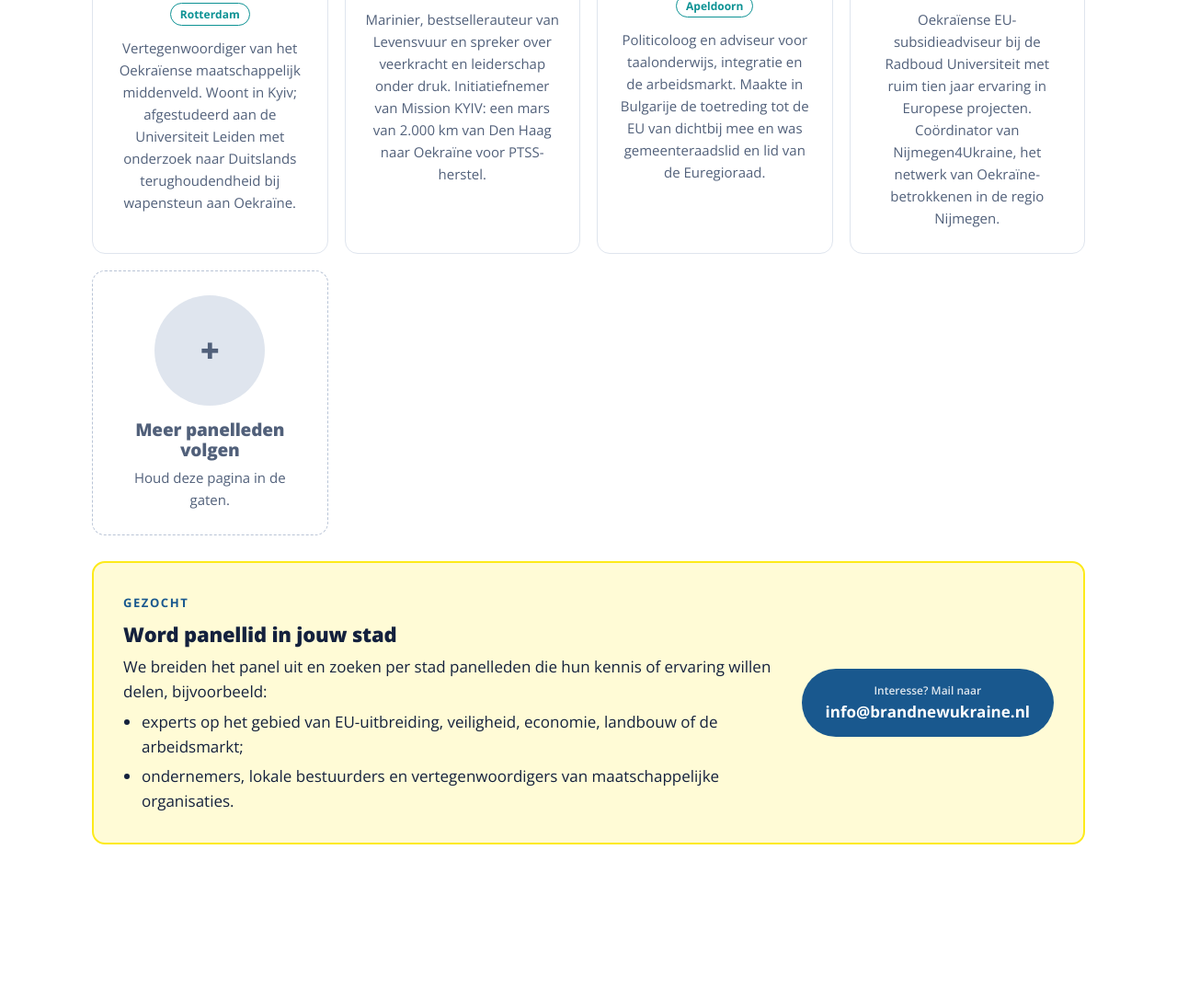
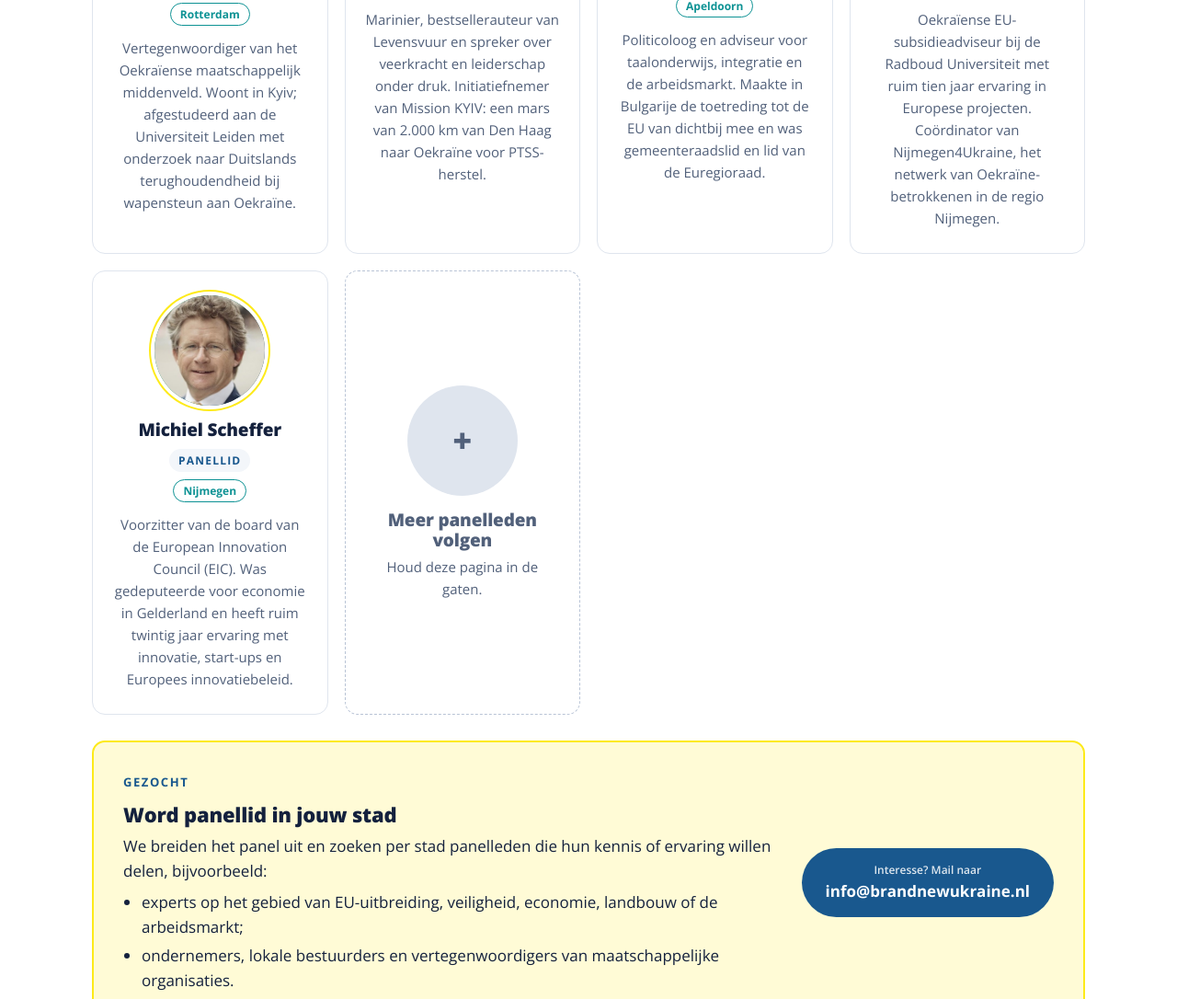
Before and after one commit to vitakovd/europe-next-door, a plain HTML site: page index.html in a window 1280 px wide. Shown: the part 5415-6501 px from the top of the page at 92% size. Drawn offline with nearby package versions, Linux system fonts and the light colour scheme.

Commit message:
Add Michiel Scheffer as panellist (Nijmegen)
Co-Authored-By: Claude Opus 5.5 <noreply@anthropic.com>

```diff
--- a/index.html
+++ b/index.html
@@ -472,6 +472,9 @@ const SPEAKERS = [
   { name:"Liliya Levandovska", role:"speaker", city:"Nijmegen", photo:"assets/speakers/liliya-levandovska.jpg",
     bio_nl:"Oekraïense EU-subsidieadviseur bij de Radboud Universiteit met ruim tien jaar ervaring in Europese projecten. Coördinator van Nijmegen4Ukraine, het netwerk van Oekraïne-betrokkenen in de regio Nijmegen.",
     bio_en:"Ukrainian EU research and innovation grant adviser at Radboud University with over ten years’ experience in European projects. Coordinator of Nijmegen4Ukraine, a network of people in the Nijmegen region involved with Ukraine." },
+  { name:"Michiel Scheffer", role:"speaker", city:"Nijmegen", photo:"assets/speakers/michiel-scheffer.jpg",
+    bio_nl:"Voorzitter van de board van de European Innovation Council (EIC). Was gedeputeerde voor economie in Gelderland en heeft ruim twintig jaar ervaring met innovatie, start-ups en Europees innovatiebeleid.",
+    bio_en:"Chair of the Board of the European Innovation Council (EIC). Former provincial minister for the economy in Gelderland, with over twenty years’ experience in innovation, start-ups and European innovation policy." },
 ];
 
 const T = {
```
Also changed, not shown: assets/partners/nijmegen4ukraine-white.svg (added), assets/speakers/michiel-scheffer.jpg (added).
